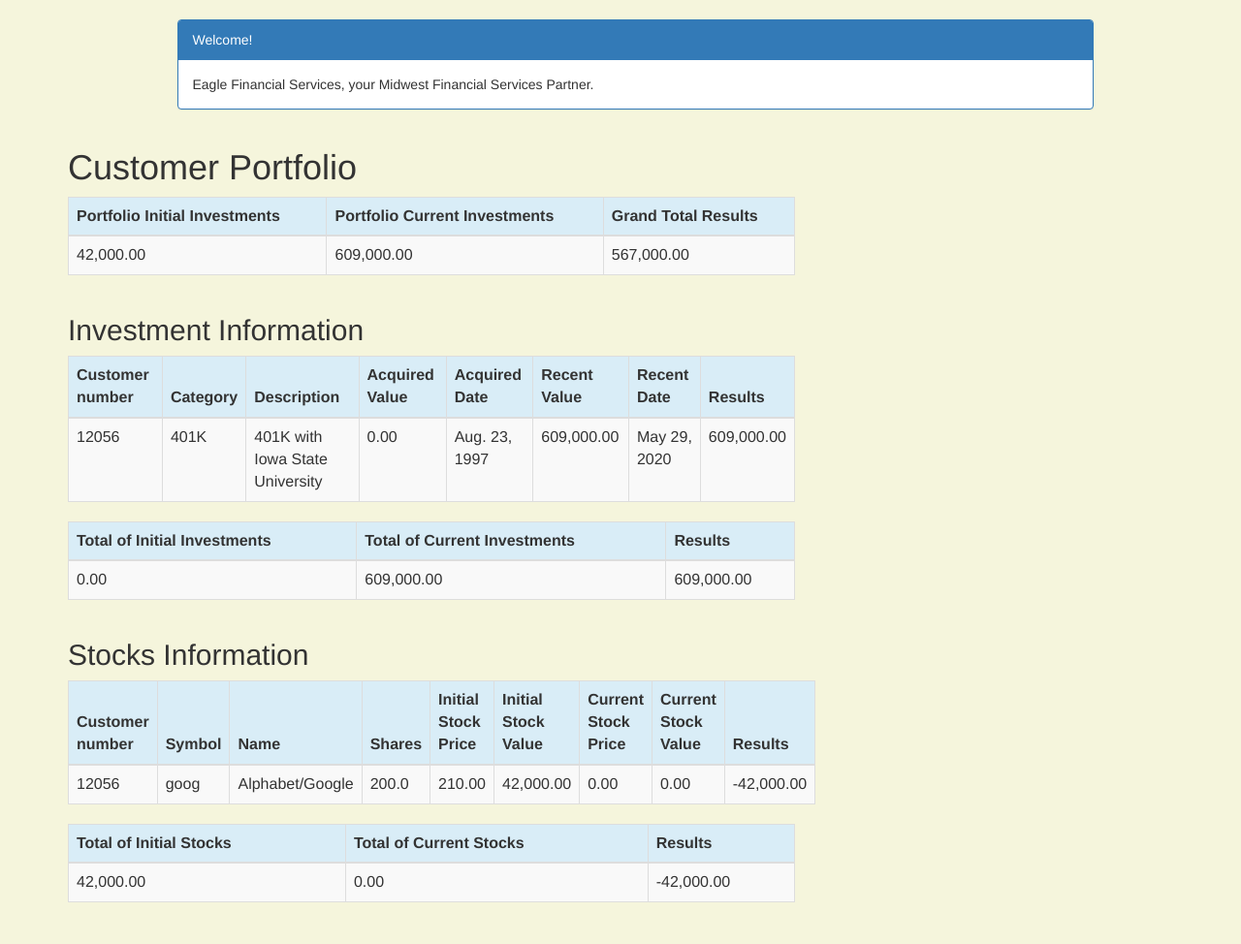
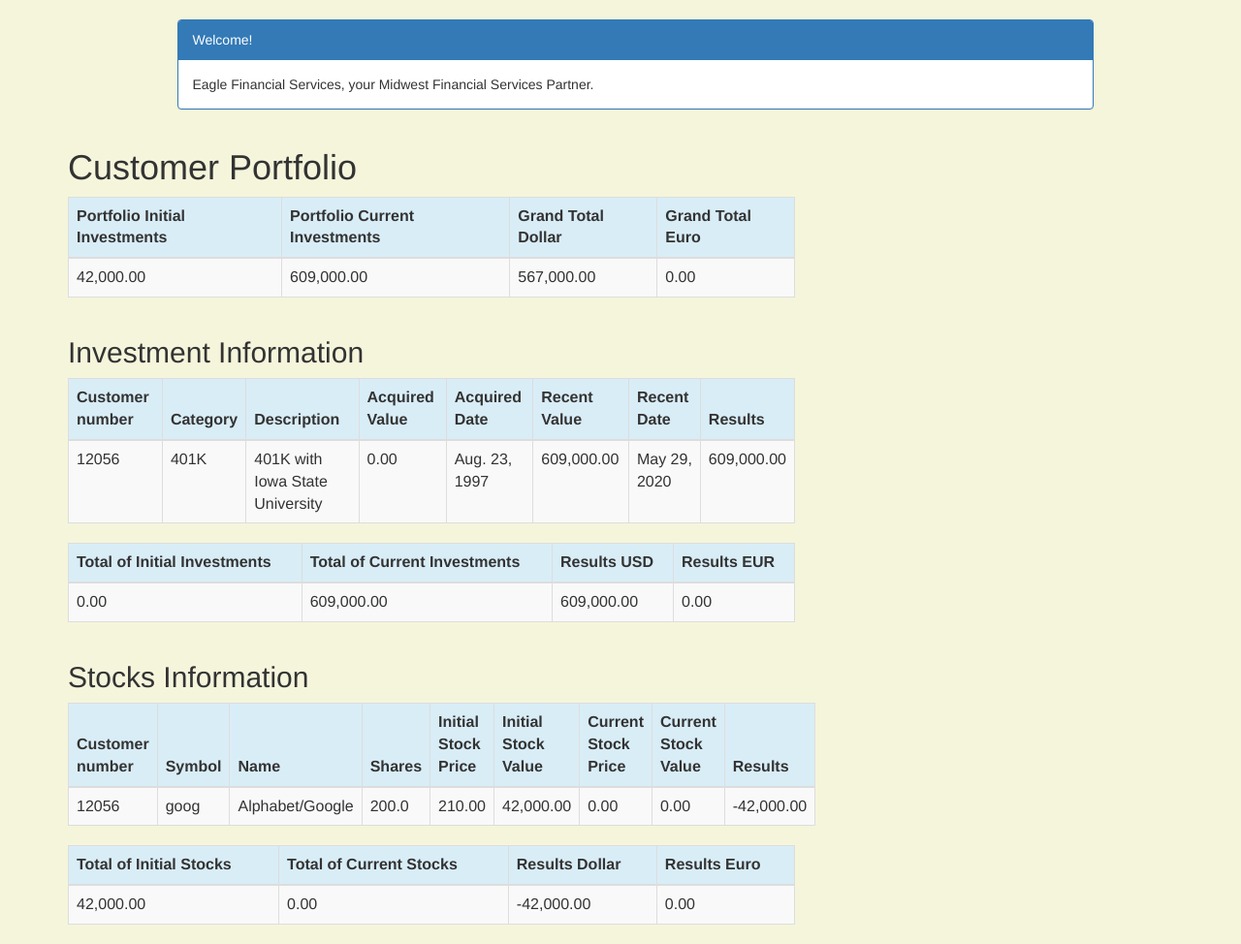
Before and after one commit to Torte175/efslab, a Django app: page /customer/1/portfolio/ in a window 1280 px wide. Shown: the part 52-1026 px from the top of the page at 97% size. Before the commit the page ends 983 px from the top, so only its background shows below. Run offline with Django 3.2, Linux system fonts and the light colour scheme; a user stored in the database is signed in; data comes from the database, SQL or seed files in the repository; data that the repository does not hold is empty; some libraries are stand-ins or nearby versions.

Commit message:
part2 updates

```diff
--- a/efs/portfolio/templates/portfolio/portfolio_list.html
+++ b/efs/portfolio/templates/portfolio/portfolio_list.html
@@ -36,7 +36,8 @@
             <tr class="bg-info">
                 <th>Portfolio Initial Investments</th>
                 <th>Portfolio Current Investments</th>
-                <th>Grand Total Results</th>
+                <th>Grand Total Dollar</th>
+                <th>Grand Total Euro</th>
             </tr>
             </thead>
             <tbody>
@@ -44,6 +45,7 @@
                     <td>{{ portfolio_initial_investment|floatformat:2|intcomma }}</td>
                     <td>{{ portfolio_current_investments|floatformat:2|intcomma }}</td>
                     <td>{{ portfolio_grand_total|floatformat:2|intcomma }}</td>
+                    <td>{{ portfolio_grand_total_euro|floatformat:2|intcomma }}</td>
                 </tr>
             </tbody>
         </table>
@@ -89,7 +91,8 @@
             <tr class="bg-info">
                 <th>Total of Initial Investments</th>
                 <th>Total of Current Investments</th>
-                <th>Results</th>
+                <th>Results USD</th>
+                <th>Results EUR</th>
             </tr>
             </thead>
             <tbody>
@@ -97,6 +100,8 @@
                     <td>{{ sum_acquired_value|floatformat:2|intcomma }}</td>
                     <td>{{ sum_recent_value|floatformat:2|intcomma }}</td>
                     <td>{{ overall_investment_results|floatformat:2|intcomma }}</td>
+                    <td>{{ overall_investment_results_euro|floatformat:2|intcomma }}</td>
+
                 </tr>
             </tbody>
         </table>
@@ -144,7 +149,9 @@
             <tr class="bg-info">
                 <th>Total of Initial Stocks</th>
                 <th>Total of Current Stocks</th>
-                <th>Results</th>
+                <th>Results Dollar</th>
+                <th>Results Euro</th>
+
             </tr>
             </thead>
             <tbody>
@@ -152,6 +159,7 @@
                     <td>{{ sum_of_initial_stock_value|floatformat:2|intcomma }}</td>
                     <td>{{ sum_current_stocks_value|floatformat:2|intcomma }}</td>
                     <td>{{ stock_result|floatformat:2|intcomma }}</td>
+                    <td>{{ stock_result_euro|floatformat:2|intcomma }}</td>
                 </tr>
             </tbody>
         </table>
--- a/efs/portfolio/views.py
+++ b/efs/portfolio/views.py
@@ -9,6 +9,10 @@ from rest_framework.views import APIView
 from rest_framework.response import Response
 from rest_framework import status
 from .serializers import CustomerSerializer
+
+import io
+from django.http import FileResponse
+from reportlab.pdfgen import canvas
 
 
 now = timezone.now()
@@ -164,6 +168,21 @@ def portfolio_list(request,pk):
    portfolio_current_investments = float(sum_current_stocks_value) + float(sum_recent_value)
    portfolio_grand_total = portfolio_current_investments - portfolio_initial_investment
 
+   # Currency Converter
+   converter_main_url = 'http://api.currencylayer.com/live?'
+   converter_api_key = 'access_key=c14817e426f3a193217b2151049b4452'
+   currencies = '&currencies=EUR'
+   format = '&format=1'
+   url = converter_main_url + converter_api_key + currencies + format
+   json_data = requests.get(url).json()
+   euro_value = json_data['quotes']['USDEUR']
+
+   #Grand Totals in Euro
+   portfolio_grand_total_euro = portfolio_grand_total * euro_value
+   overall_investment_results_euro = overall_investment_results * euro_value
+   stock_result_euro = stock_result * euro_value
+
+
    return render(request, 'portfolio/portfolio_list.html', {'customers': customers,
                                                        'investments': investments,
                                                        'stocks': stocks,
@@ -175,7 +194,11 @@ def portfolio_list(request,pk):
                                                         'overall_investment_results': overall_investment_results,
                                                         'portfolio_initial_investment': portfolio_initial_investment,
                                                         'portfolio_current_investments': portfolio_current_investments,
-                                                        'portfolio_grand_total': portfolio_grand_total,})
+                                                        'portfolio_grand_total': portfolio_grand_total,
+                                                        'portfolio_grand_total_euro': portfolio_grand_total_euro,
+                                                        'overall_investment_results_euro': overall_investment_results_euro,
+                                                        'stock_result_euro': stock_result_euro,})
+
 
 
 # Lists all customers
```
